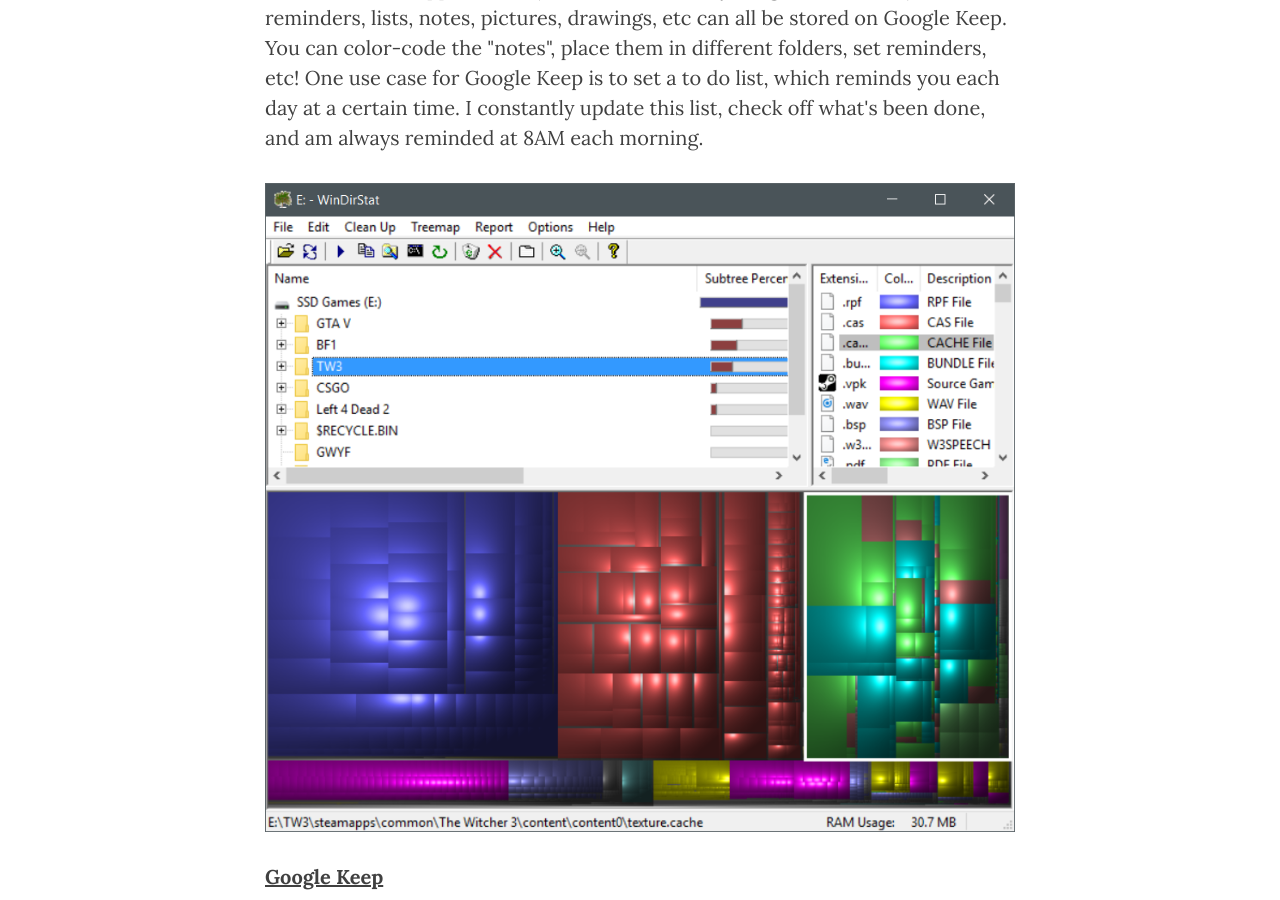
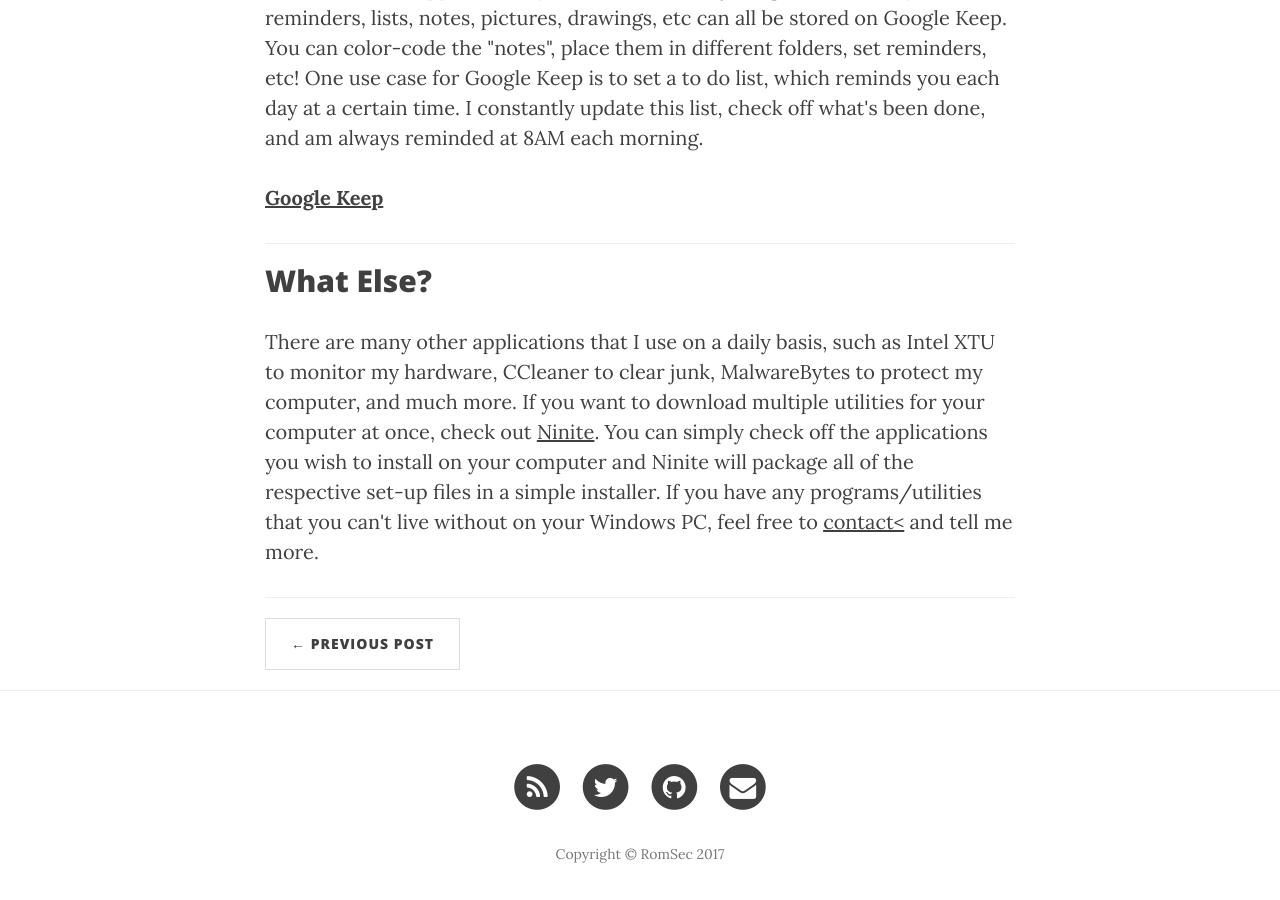
Before and after one commit to RomSec/RomSec.github.io, a Jekyll site: the page built from _posts/2017-07-31-Apps.markdown, in a window 1280 px wide and 900 px high, scrolled down 6662 px. Built offline with Jekyll 4.4.1, drawn with Linux system fonts in a browser that asks for light colours; nearby versions of some CDN libraries.

Commit message:
Update 2017-07-31-Apps.markdown

```diff
--- a/_posts/2017-07-31-Apps.markdown
+++ b/_posts/2017-07-31-Apps.markdown
@@ -73,9 +73,8 @@
 <h2>Google Keep</h2>
 <p>For years I searched for the perfect note-taking and reminder application. I struggled using the Windows default sticky notes which was always a mess, sending email reminders or myself, and long, cluttered Word documents. When I discovered Google Keep, many of these issues were remediated. Google Keep can store notes on their Cloud that can be accessed from your desktop, to their web and mobile applications (there's even a handy widget on Android). Your reminders, lists, notes, pictures, drawings, etc can all be stored on Google Keep. You can color-code the "notes", place them in different folders, set reminders, etc! One use case for Google Keep is to set a to do list, which reminds you each day at a certain time. I constantly update this list, check off what's been done, and am always reminded at 8AM each morning.</p>
 
-![Figure Four](/img/Apps/windirstat.PNG)
-
 <a href="https://keep.google.com/"><b>Google Keep</b></a>
 <hr>
 
+<h2>What Else?</h2>
 <p>There are many other applications that I use on a daily basis, such as Intel XTU to monitor my hardware, CCleaner to clear junk, MalwareBytes to protect my computer, and much more. If you want to download multiple utilities for your computer at once, check out <a href="https://ninite.com/">Ninite</a>. You can simply check off the applications you wish to install on your computer and Ninite will package all of the respective set-up files in a simple installer. If you have any programs/utilities that you can't live without on your Windows PC, feel free to <a href="https://romcybersec.com/contact">contact<</a> and tell me more.</p>
```
